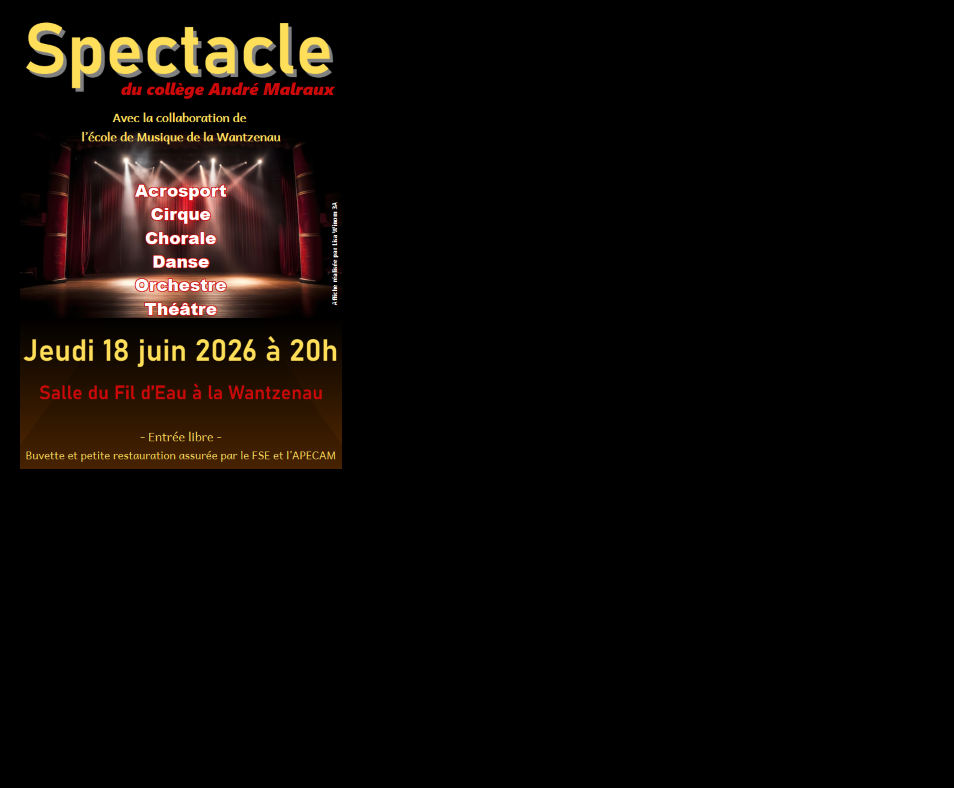
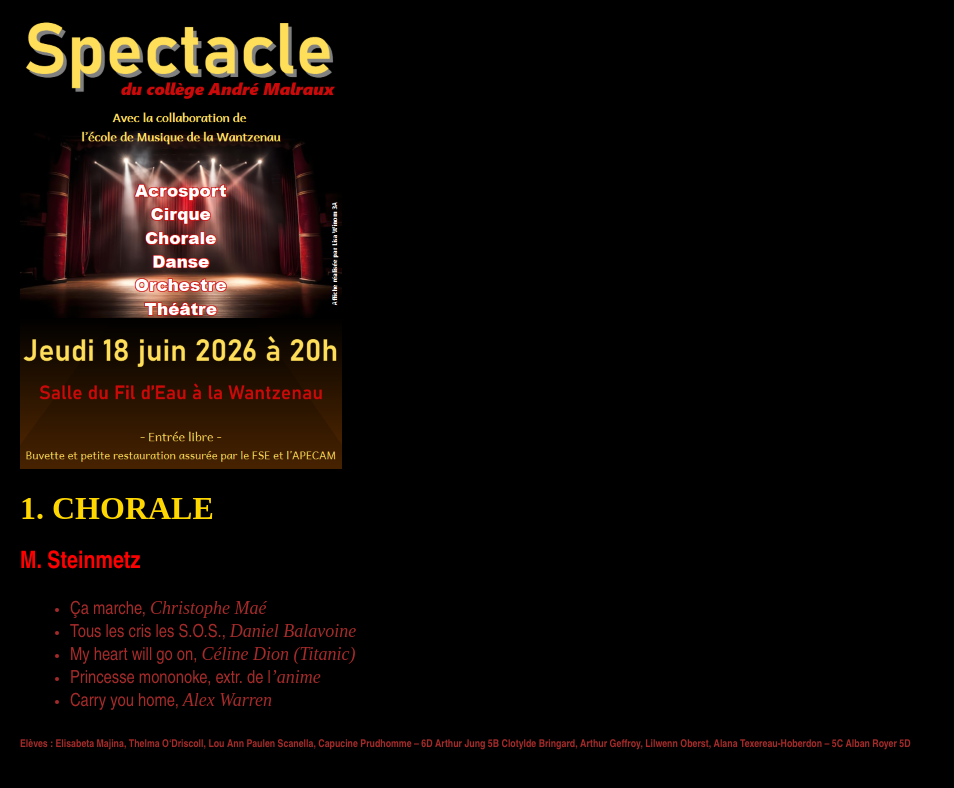
Before and after one commit to TSN-Vinci/Spectacle-2026, a plain HTML site: page index.html in a window 1280 px wide. Shown: the whole page, without its empty margins (0-954 px from the left). Drawn offline with Linux system fonts and the light colour scheme.

Commit message:
Add files via upload

```diff
--- a/index.html
+++ b/index.html
@@ -9,15 +9,31 @@
         li {margin-left: 10;font-size:18;;}
         body {font-family: 'Arial Narrow', Arial, sans-serif;}
         i {font-family:serif}
-        body {color: white;}
+        body {color: brown;}
         h1 {font-family: 'Source Sans Pro Black';}
-        h2 {color: orange;}
+        h1 {color: gold;}
+        h2 {color: red;}
     </style>
     <title>Programme 18 juin 2026</title>
 </head>
 <body>
     <img src="Affiche spectacle 2026 60p.png" alt="Affiche 18 juin 2026">
 
+    <h1>1. CHORALE</h1>
+    <h2>M. Steinmetz</h2>
+    <ul>
+        <li>Ça marche, <i>Christophe Maé</i></li>
+        <li>Tous les cris les S.O.S., <i>Daniel Balavoine</i></li>
+        <li>My heart will go on, <i>Céline Dion (Titanic)</i></li>
+        <li>Princesse mononoke, extr. de l<i>’anime</i></li>
+        <li>Carry you home, <i>Alex Warren</i></li>
+
+    </ul>
+    <h6>Elèves : Elisabeta Majina, Thelma O‘Driscoll, Lou Ann Paulen Scanella, Capucine Prudhomme – 6D Arthur Jung 5B
+                Clotylde Bringard, Arthur Geffroy, Lilwenn Oberst, Alana Texereau-Hoberdon – 5C
+                Alban Royer 5D
+    </h6>
+
 
 </body>
 </html>
```
